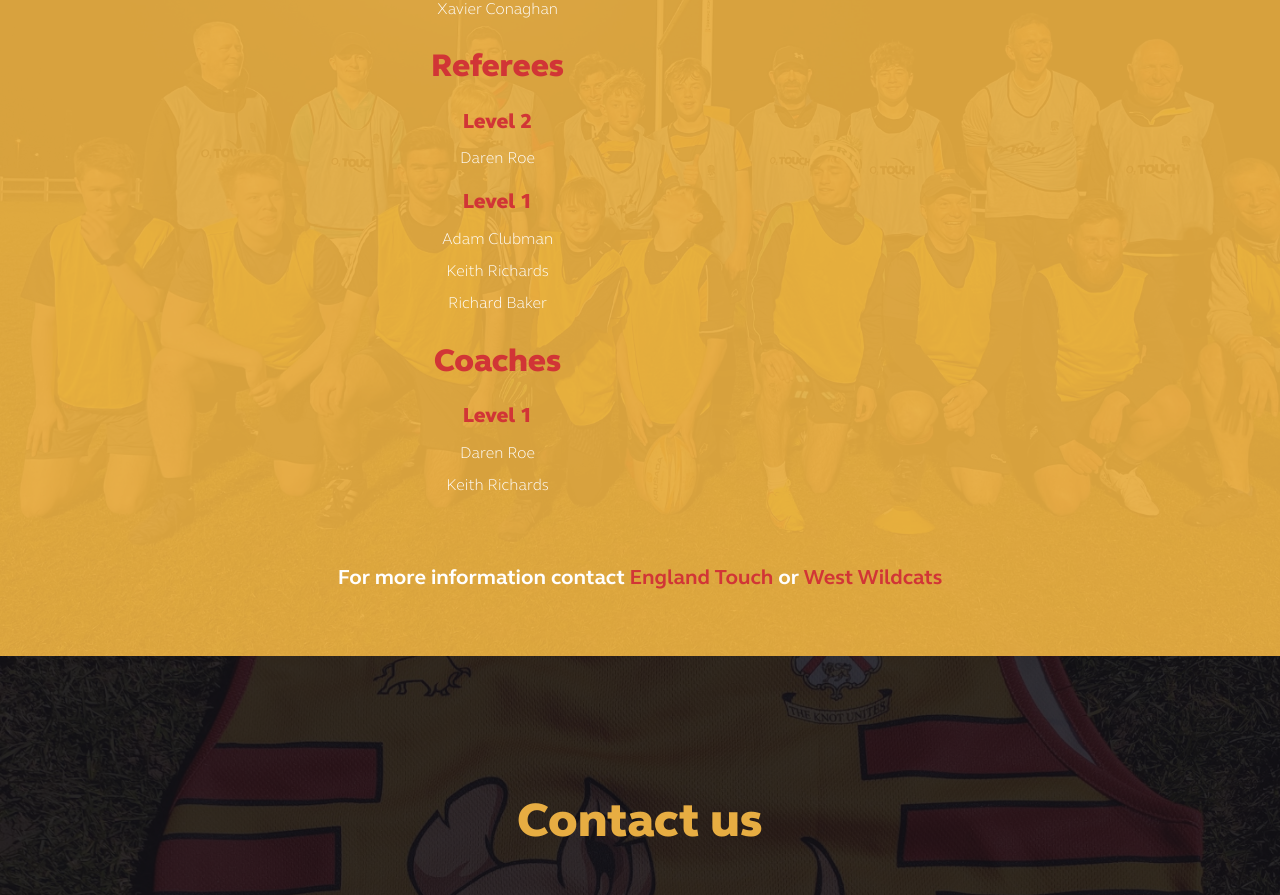
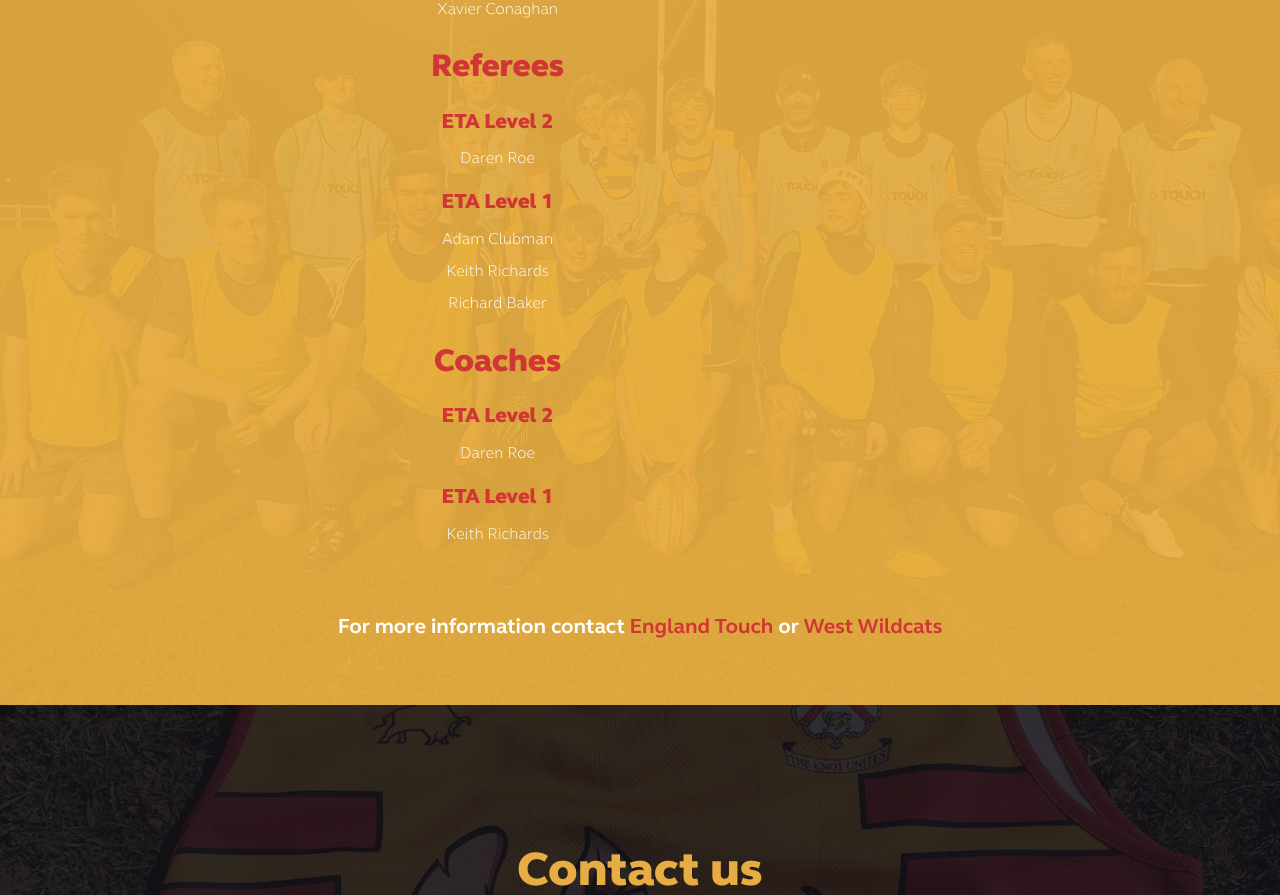
Before and after one commit to cuperman007/stafford-touch, a plain HTML site: page index.html in a window 1280 px wide. Shown: the part 3654-4549 px from the top of the page. Drawn offline with nearby package versions, Linux system fonts and the light colour scheme; a web font is replaced by a local one.

Commit message:
Updated coaching

```diff
--- a/index.html
+++ b/index.html
@@ -196,18 +196,20 @@
 
             <h3 class="">Referees</h3>
 
-              <h4 class="pt-3">Level 2</h4>
+              <h4 class="pt-3">ETA Level 2</h4>
                 Daren Roe<br/>
 
-              <h4 class="pt-3">Level 1</h4>
+              <h4 class="pt-3">ETA Level 1</h4>
                 Adam Clubman<br/>
                 Keith Richards<br/>
                 Richard Baker<br/>
 
             <h3 class="">Coaches</h3>
 
-                <h4 class="pt-3">Level 1</h4>
+              <h4 class="pt-3">ETA Level 2</h4>
                 Daren Roe<br/>
+
+              <h4 class="pt-3">ETA Level 1</h4>
                 Keith Richards<br/>
 
           </div>
```
Lines whose indentation alone changed are shown as unchanged.
